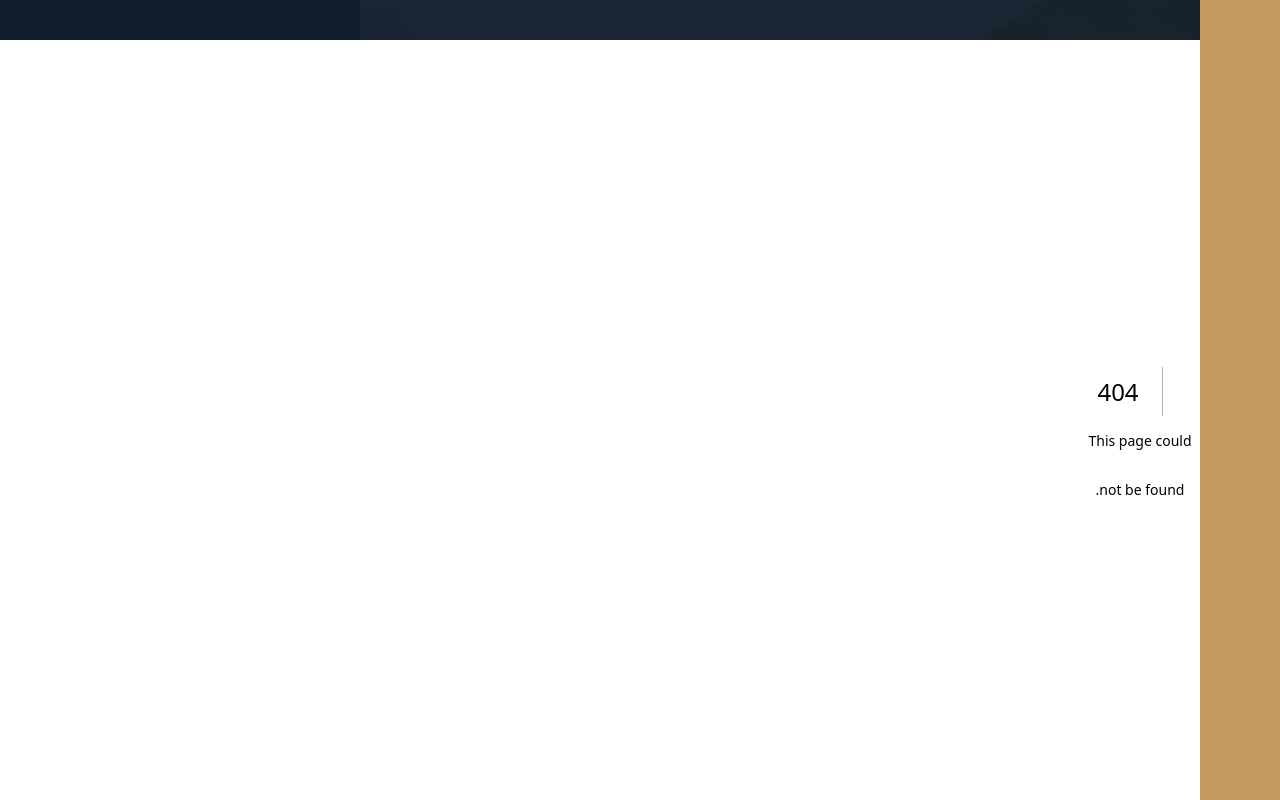
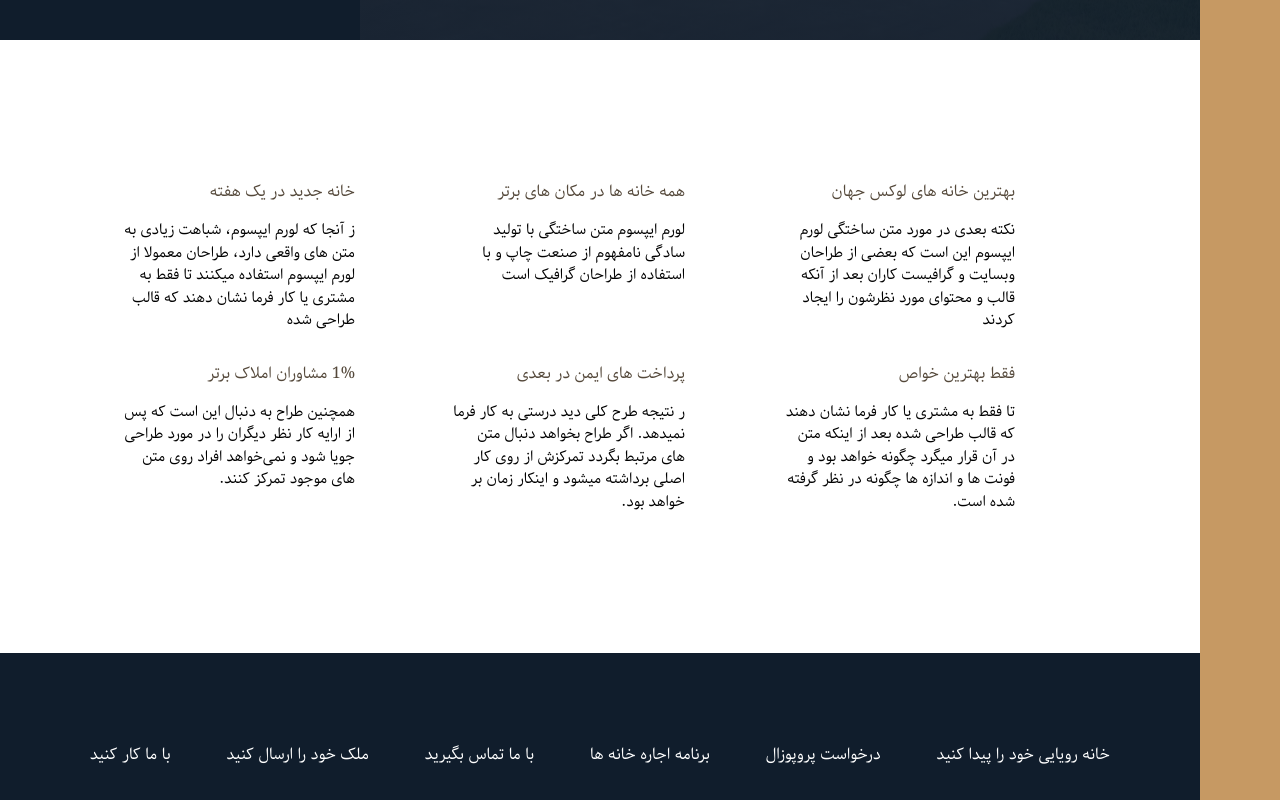
Before and after one commit to AmirAliAzimloo/RealEstate-Next13-Pages, a Next.js app: page /components/templates/index/Features in a window 1280 px wide. Before the commit this address had no page. Shown: the part 600-1400 px from the top of the page. Built offline with nearby package versions, Linux system fonts and the light colour scheme.

Commit message:
features completed

```diff
--- /dev/null
+++ b/pages/components/templates/index/Features.tsx
@@ -0,0 +1,82 @@
+import React from 'react'
+
+function Features() {
+  return (
+    <>
+       <div className="featurs">
+                <div className="featur">
+                    <svg className="featur__icon">
+                        <use xlinkHref="img/sprite.svg#icon-global"></use>
+                    </svg>
+                    <h4 className="u-heading--dark">بهترین خانه های لوکس جهان</h4>
+                    <p className="u-paragraph">
+                        نکته بعدی در مورد متن ساختگی لورم ایپسوم این است که بعضی
+                        از طراحان وبسایت و گرافیست کاران بعد از آنکه قالب و
+                        محتوای مورد نظرشون را ایجاد کردند
+                    </p>
+                </div>
+
+                <div className="featur">
+                    <svg className="featur__icon">
+                        <use xlinkHref="img/sprite.svg#icon-map-pin"></use>
+                    </svg>
+                    <h4 className="u-heading--dark">
+                        همه خانه ها در مکان های برتر
+                    </h4>
+                    <p className="u-paragraph">
+                        لورم ایپسوم متن ساختگی با تولید سادگی نامفهوم از صنعت
+                        چاپ و با استفاده از طراحان گرافیک است
+                    </p>
+                </div>
+                <div className="featur">
+                    <svg className="featur__icon">
+                        <use xlinkHref="img/sprite.svg#icon-key"></use>
+                    </svg>
+                    <h4 className="u-heading--dark">خانه جدید در یک هفته</h4>
+                    <p className="u-paragraph">
+                        ز آنجا که لورم ایپسوم، شباهت زیادی به متن های واقعی
+                        دارد، طراحان معمولا از لورم ایپسوم استفاده میکنند تا فقط
+                        به مشتری یا کار فرما نشان دهند که قالب طراحی شده
+                    </p>
+                </div>
+                <div className="featur">
+                    <svg className="featur__icon">
+                        <use
+                            xlinkHref="img/sprite.svg#icon-presentation"
+                        ></use>
+                    </svg>
+                    <h4 className="u-heading--dark">فقط بهترین خواص</h4>
+                    <p className="u-paragraph">
+                        تا فقط به مشتری یا کار فرما نشان دهند که قالب طراحی شده
+                        بعد از اینکه متن در آن قرار میگرد چگونه خواهد بود و فونت
+                        ها و اندازه ها چگونه در نظر گرفته شده است.
+                    </p>
+                </div>
+                <div className="featur">
+                    <svg className="featur__icon">
+                        <use xlinkHref="img/sprite.svg#icon-lock"></use>
+                    </svg>
+                    <h4 className="u-heading--dark">پرداخت های ایمن در بعدی</h4>
+                    <p className="u-paragraph">
+                        ر نتیجه طرح کلی دید درستی به کار فرما نمیدهد. اگر طراح
+                        بخواهد دنبال متن های مرتبط بگردد تمرکزش از روی کار اصلی
+                        برداشته میشود و اینکار زمان بر خواهد بود.
+                    </p>
+                </div>
+                <div className="featur">
+                    <svg className="featur__icon">
+                        <use xlinkHref="img/sprite.svg#icon-trophy"></use>
+                    </svg>
+                    <h4 className="u-heading--dark">1% مشاوران املاک برتر</h4>
+                    <p className="u-paragraph">
+                        همچنین طراح به دنبال این است که پس از ارایه کار نظر
+                        دیگران را در مورد طراحی جویا شود و نمی‌خواهد افراد روی
+                        متن های موجود تمرکز کنند.
+                    </p>
+                </div>
+            </div>
+    </>
+  )
+}
+
+export default Features
--- a/pages/index.tsx
+++ b/pages/index.tsx
@@ -1,11 +1,12 @@
 import Image from 'next/image'
 import { Inter } from 'next/font/google'
+import Features from './components/templates/index/Features'
 
 
 export default function Home() {
   return (
    <>
-   main Page
+   <Features/>
    </>
   )
 }
```
